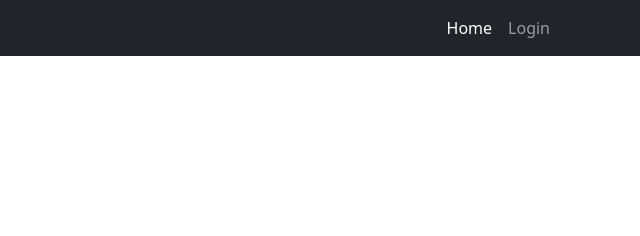
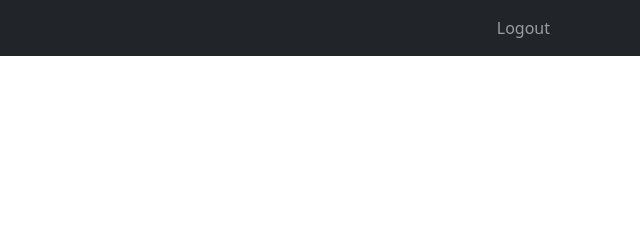
Before and after one commit to elachistocleis/ElasticResearch_Api, a website: page public/index.html in a window 1280 px wide. Shown: the full height of the page, 640-1280 px from the left. Drawn offline with nearby package versions, Linux system fonts and the light colour scheme.

Commit message:
Update index.html

```diff
--- a/public/index.html
+++ b/public/index.html
@@ -19,8 +19,7 @@
             <button class="navbar-toggler" type="button" data-bs-toggle="collapse" data-bs-target="#navbarSupportedContent" aria-controls="navbarSupportedContent" aria-expanded="false" aria-label="Toggle navigation"><span class="navbar-toggler-icon"></span></button>
             <div class="collapse navbar-collapse" id="navbarSupportedContent">
                 <ul class="navbar-nav ms-auto mb-2 mb-lg-0">
-                    <li class="nav-item"><a class="nav-link active" aria-current="page" href="#!">Home</a></li>
-                    <li class="nav-item"><a class="nav-link" href="#!">Login</a></li>
+                    <li class="nav-item"><a class="nav-link" href="#!">Logout</a></li>
 
         </div>
     </nav>
```
